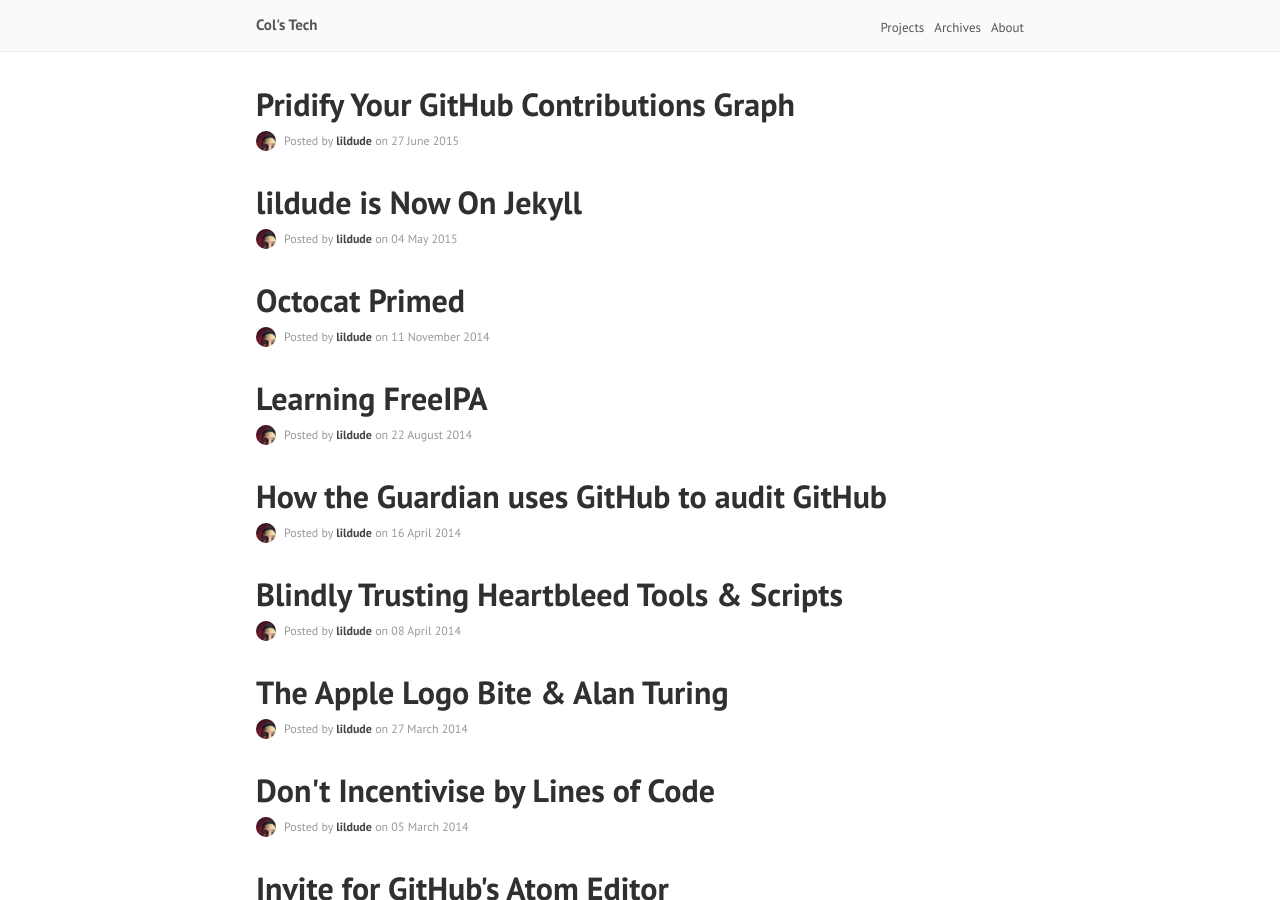
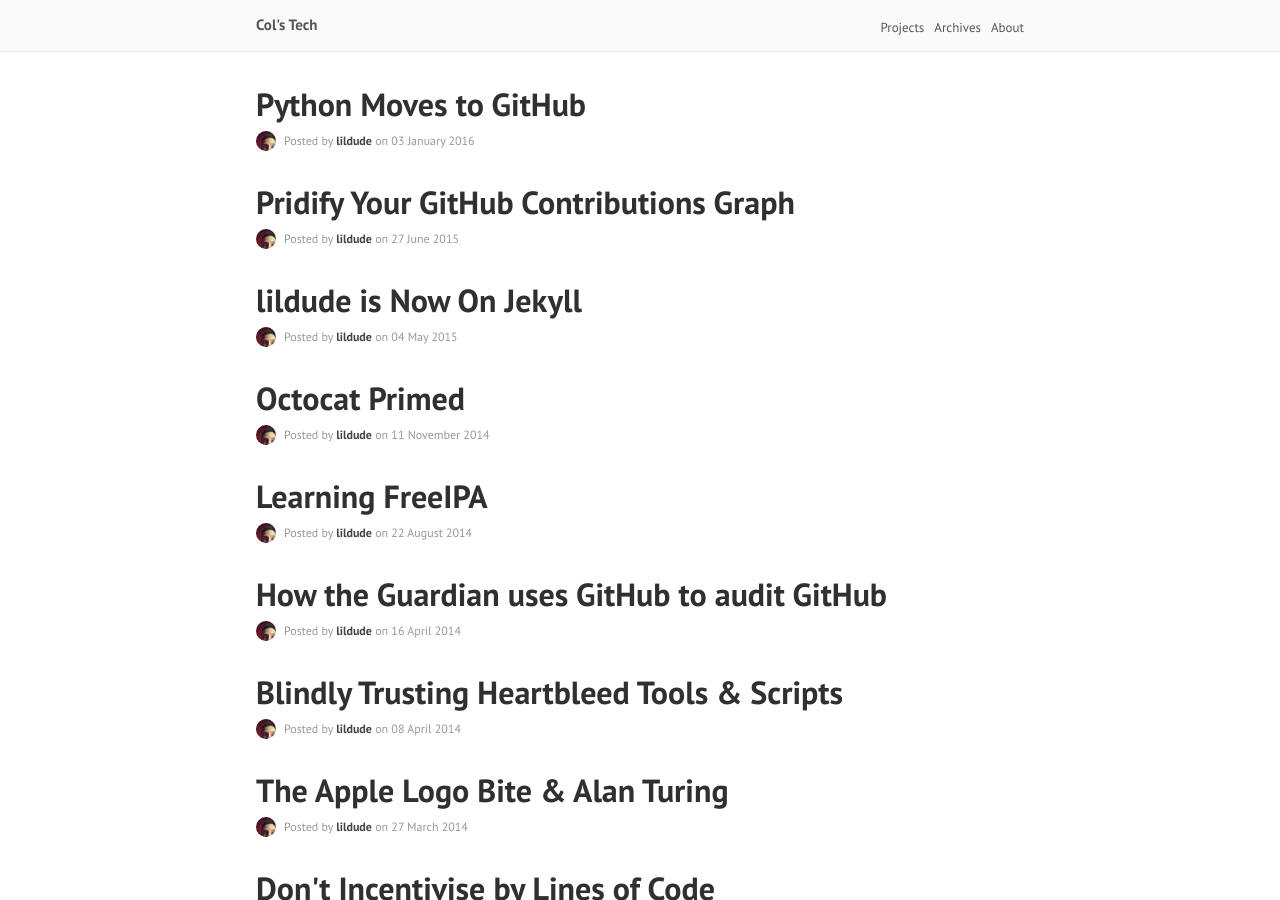
Before and after one commit to lildude/lildude.co.uk, a Jekyll site: the page built from index.html, in a window 1280 px wide and 900 px high. Built offline with Jekyll 4.4.1, drawn with Linux system fonts in a browser that asks for light colours; Markdown is read by kramdown in place of the engine named in the settings.

Commit message:
Publishing: Python Moves to GitHub

```diff
--- a/_drafts/python-moves-to-github.md
+++ b/_posts/2016-01-03-python-moves-to-github.md
@@ -1,7 +1,7 @@
 ---
 layout: post
 title: "Python Moves to GitHub"
-date: 2016-01-03 11:14:11 +0000
+date: 2016-01-03 11:19:52 +0000 2016-01-03 11:14:11 +0000
 tags:
 - GitHub
 - python
```
